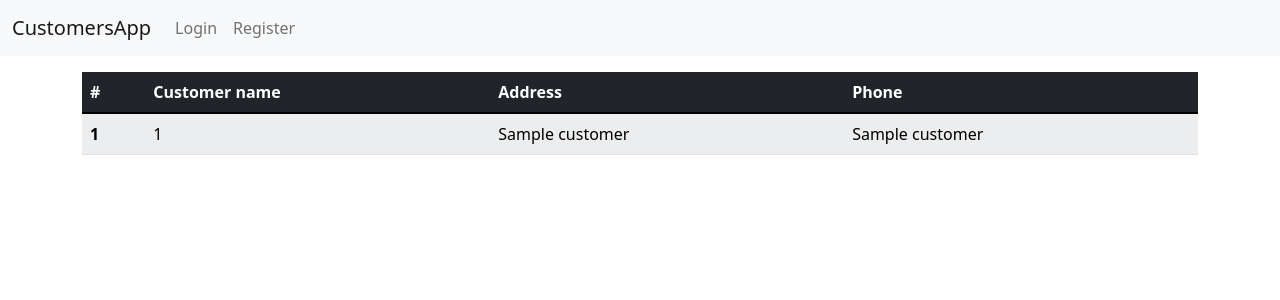
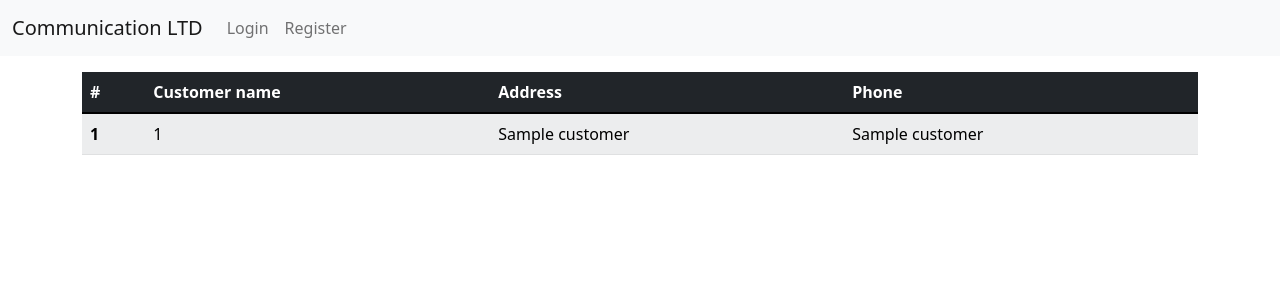
Before and after one commit to OrGelkop/hit-computer-security-project, a Flask app: page / in a window 1280 px wide. Shown: the top 300 px of the page. Run offline with Flask 2, Linux system fonts and the light colour scheme; a database or web service that is not in the repository returns one stand-in record (values such as "Sample title"); some libraries are stand-ins or nearby versions.

Commit message:
Communication_LTD

```diff
--- a/templates/layout.html
+++ b/templates/layout.html
@@ -13,7 +13,7 @@
 <body>
 <nav class="navbar sticky-top navbar-expand-md navbar-light bg-light">
     <div class="container-fluid">
-        <a class="navbar-brand" href="/">CustomersApp</a>
+        <a class="navbar-brand" href="/">Communication LTD</a>
         <button class="navbar-toggler" type="button" data-bs-toggle="collapse" data-bs-target="#navbarNav"
                 aria-controls="navbarNav" aria-expanded="false" aria-label="Toggle navigation">
             <span class="navbar-toggler-icon"></span>
```
